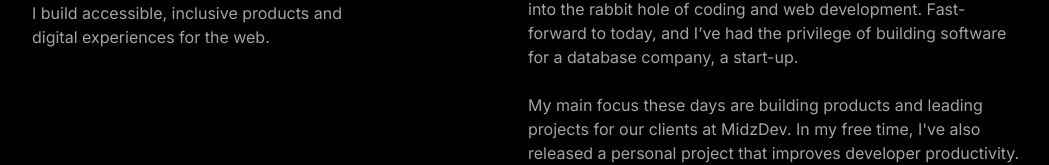
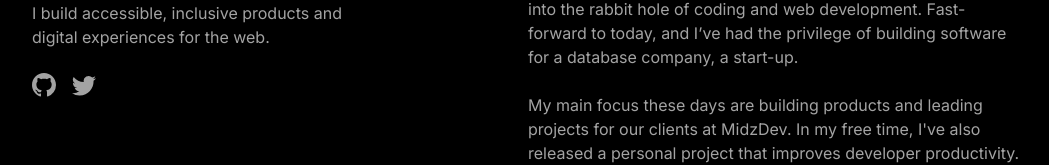
Before and after one commit to microncn/website, a Next.js app: page / in a window 1280 px wide. Shown: the part 227-392 px from the top of the page, without its empty margins (112-1161 px from the left). Built offline with nearby package versions, Linux system fonts and the light colour scheme.

Commit message:
added social buttons

```diff
--- a/app/page.tsx
+++ b/app/page.tsx
@@ -1,4 +1,5 @@
 import Image from "next/image";
+import Link from "next/link";
 
 export default function Home() {
   return (
@@ -12,6 +13,14 @@
           I build accessible, inclusive products and digital experiences for the
           web.
         </p>
+        <div className="text-neutral-400 flex gap-4 mt-4">
+          <Link href="https://gitub.com/midzdev">
+            <GitHubIcon />
+          </Link>
+          <Link href="https://twitter.com/midzdev" target="_blank">
+            <TwitterIcon />
+          </Link>
+        </div>
       </header>
       <main className="flex flex-col gap-10">
         <div className="flex flex-col gap-2">
@@ -32,7 +41,7 @@
         <div>
           <span className="text-white font-medium">Experience</span>
           <div className="flex flex-col">
-            <div className="flex  gap-20 hover:bg-neutral-950 p-4 rounded-md items-center">
+            <div className="flex  gap-20 hover:bg-neutral-900 p-4 rounded-md items-center">
               <div className="text-sm text-neutral-400">2022 - PRESENT</div>
               <div className="">
                 <h1 className="text-neutral-200 font-medium">
@@ -40,7 +49,7 @@
                 </h1>
               </div>
             </div>
-            <div className="flex  gap-20 hover:bg-neutral-950 p-4 rounded-md items-center">
+            <div className="flex  gap-20 hover:bg-neutral-900 p-4 rounded-md items-center">
               <div className="text-sm text-neutral-400">2022 - PRESENT</div>
               <div className="">
                 <h1 className="text-neutral-200 font-medium">
@@ -54,3 +63,29 @@
     </div>
   );
 }
+
+// ICONS
+
+const GitHubIcon = () => (
+  <svg
+    xmlns="http://www.w3.org/2000/svg"
+    width="16"
+    height="16"
+    fill="currentColor"
+    className="w-6 h-6 hover:text-white duration-200"
+    viewBox="0 0 16 16"
+  >
+    <path d="M8 0C3.58 0 0 3.58 0 8c0 3.54 2.29 6.53 5.47 7.59.4.07.55-.17.55-.38 0-.19-.01-.82-.01-1.49-2.01.37-2.53-.49-2.69-.94-.09-.23-.48-.94-.82-1.13-.28-.15-.68-.52-.01-.53.63-.01 1.08.58 1.23.82.72 1.21 1.87.87 2.33.66.07-.52.28-.87.51-1.07-1.78-.2-3.64-.89-3.64-3.95 0-.87.31-1.59.82-2.15-.08-.2-.36-1.02.08-2.12 0 0 .67-.21 2.2.82.64-.18 1.32-.27 2-.27.68 0 1.36.09 2 .27 1.53-1.04 2.2-.82 2.2-.82.44 1.1.16 1.92.08 2.12.51.56.82 1.27.82 2.15 0 3.07-1.87 3.75-3.65 3.95.29.25.54.73.54 1.48 0 1.07-.01 1.93-.01 2.2 0 .21.15.46.55.38A8.012 8.012 0 0 0 16 8c0-4.42-3.58-8-8-8z" />
+  </svg>
+);
+
+const TwitterIcon = () => (
+  <svg
+    xmlns="http://www.w3.org/2000/svg"
+    fill="currentColor"
+    className="w-6 h-6 hover:text-white duration-200"
+    viewBox="0 0 16 16"
+  >
+    <path d="M5.026 15c6.038 0 9.341-5.003 9.341-9.334 0-.14 0-.282-.006-.422A6.685 6.685 0 0 0 16 3.542a6.658 6.658 0 0 1-1.889.518 3.301 3.301 0 0 0 1.447-1.817 6.533 6.533 0 0 1-2.087.793A3.286 3.286 0 0 0 7.875 6.03a9.325 9.325 0 0 1-6.767-3.429 3.289 3.289 0 0 0 1.018 4.382A3.323 3.323 0 0 1 .64 6.575v.045a3.288 3.288 0 0 0 2.632 3.218 3.203 3.203 0 0 1-.865.115 3.23 3.23 0 0 1-.614-.057 3.283 3.283 0 0 0 3.067 2.277A6.588 6.588 0 0 1 .78 13.58a6.32 6.32 0 0 1-.78-.045A9.344 9.344 0 0 0 5.026 15z" />
+  </svg>
+);
```
